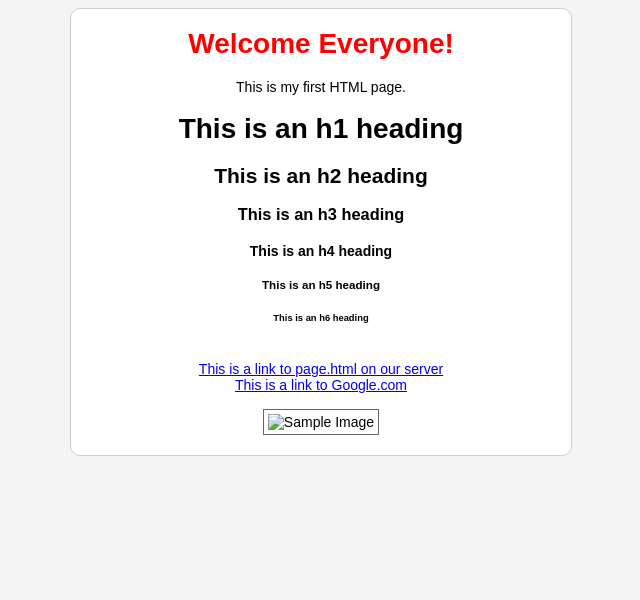
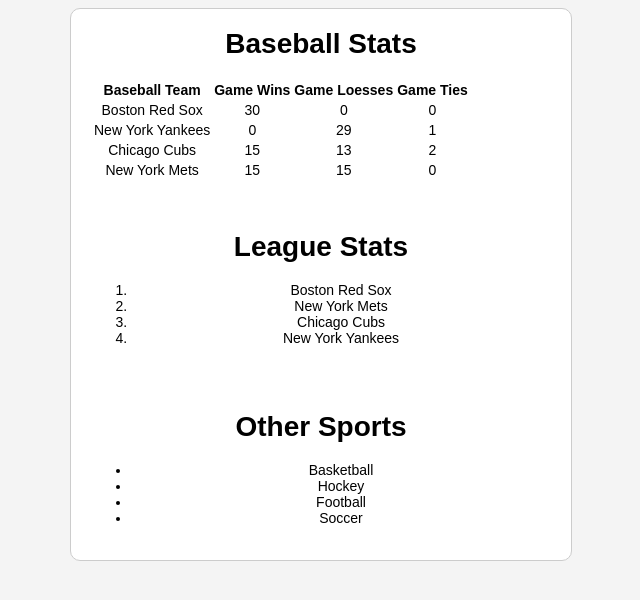
Before and after one commit to soni-R/learn-complete-web-dev-from-scratch, a plain HTML site: page html-css/index.html in a window 1280 px wide. Shown: the whole page, without its empty margins (319-959 px from the left). Drawn offline with Linux system fonts and the light colour scheme.

Commit message:
Add lists and tables

```diff
--- a/html-css/index.html
+++ b/html-css/index.html
@@ -2,29 +2,62 @@
 <!DOCTYPE html>
 <html>
 	<head>
-		<title>My First HTML Page</title>
+		<title>Lists and Tables</title>
 		<link href="css/style.css" rel="stylesheet" type="text/css" />
 	</head>
 <body>
-<div id="container">
-	<h1 class="redClass">Welcome Everyone!</h1>
-	<p>This is my first HTML page.</p>
-	<h1>This is an h1 heading</h1>
-	<h2>This is an h2 heading</h2>
-	<h3>This is an h3 heading</h3>
-	<h4>This is an h4 heading</h4>
-	<h5>This is an h5 heading</h5>
-	<h6>This is an h6 heading</h6>
-	<br / >
-	<a href="page.html">This is a link to page.html on our server</a>
-	<br />
-	<!--This is a comment and will not show in the browser-->
-	<a href="http://google.com" target="_blank">This is a link to Google.com</a>
-	<br />
-	<br />
+	<div id="container">
+	<h1>Baseball Stats</h1>
+		<table>
+			<tr>
+				<th>Baseball Team</th>
+				<th>Game Wins</th>
+				<th>Game Loesses</th>
+				<th>Game Ties</th>
+			</tr>
+			<tr>
+				<td>Boston Red Sox</td>
+				<td>30</td>
+				<td>0</td>
+				<td>0</td>
+			</tr>
+			<tr>
+				<td>New York Yankees</td>
+				<td>0</td>
+				<td>29</td>
+				<td>1</td>
+			</tr>
+			<tr>
+				<td>Chicago Cubs</td>
+				<td>15</td>
+				<td>13</td>
+				<td>2</td>
+			</tr>
+			<tr>
+				<td>New York Mets</td>
+				<td>15</td>
+				<td>15</td>
+				<td>0</td>
+			</tr>
+		</table>
+		<br>
+		<br>
+		<h1> League Stats</h1>
+		<ol>
+			<li>Boston Red Sox</li>
+			<li>New York Mets</li>
+			<li>Chicago Cubs</li>
+			<li>New York Yankees</li>
+		</ol>
+		<br />
+		<br />
+		<h1> Other Sports</h1>
+		<ul>
+			<li>Basketball</li>
+			<li>Hockey</li>
+			<li>Football</li>
+			<li>Soccer</li>
+		</ul>
 	<div>
-		<img src="images/sampleimage.jpg" alt="Sample Image" />
-	</div>
-<div>
 </body>
 </html>
```
